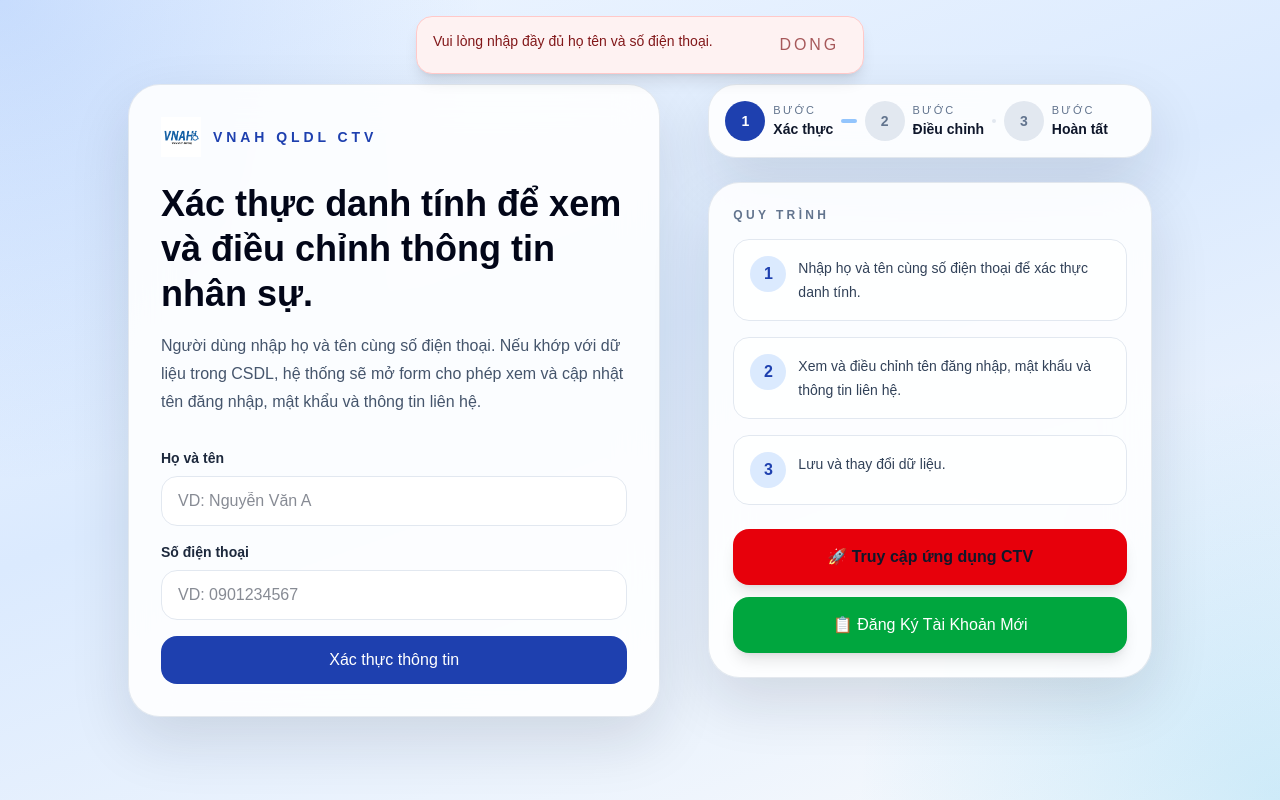
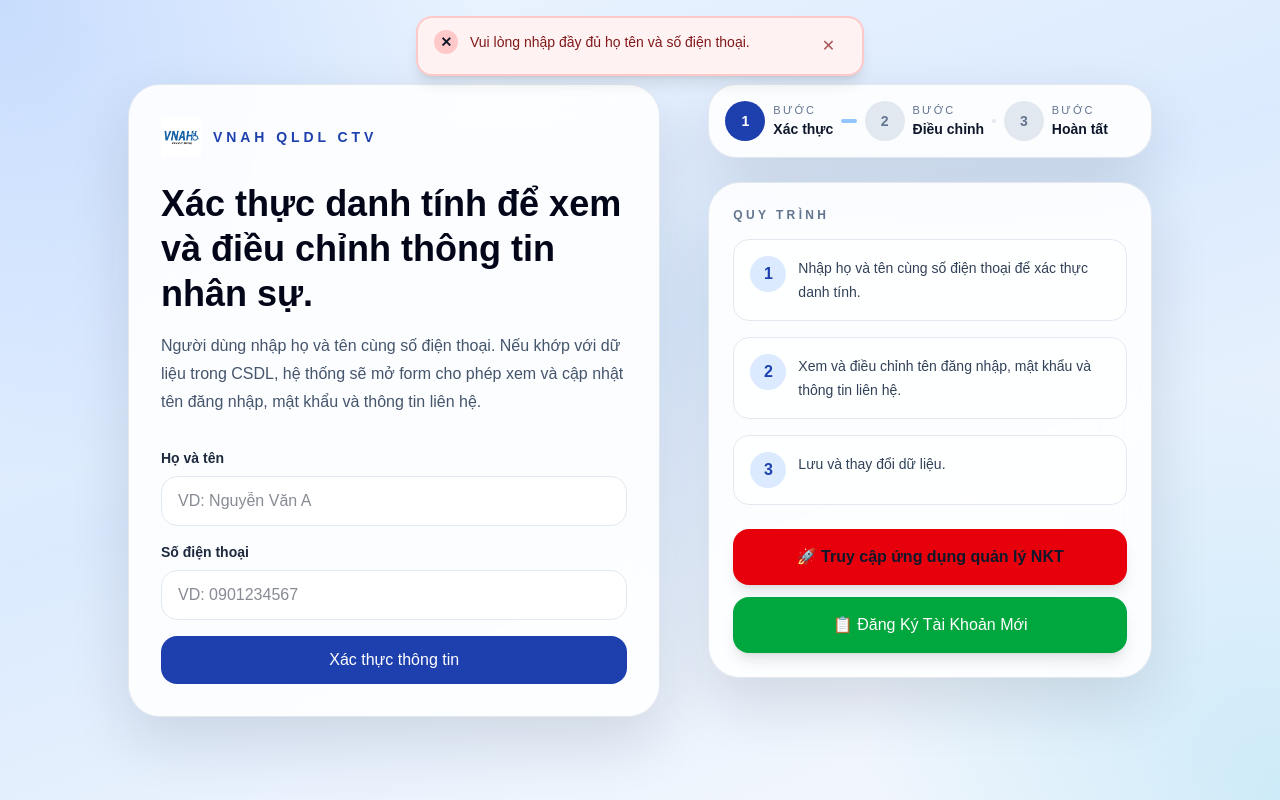
Before and after one commit to KayceChung/VNAH-CTV, a Next.js app: page / in a window 1280 px wide. Both pictures are taken after a click on the button "Xác thực thông tin". Built offline with nearby package versions, Linux system fonts and the light colour scheme; no server answers.

Commit message:
Update button text and improve toast notifications

```diff
--- a/app/page.tsx
+++ b/app/page.tsx
@@ -38,7 +38,7 @@ export default function HomePage() {
         <div className="grid gap-12 lg:grid-cols-[1.2fr_1fr]">
           <section className="glass-card rounded-[32px] p-6 sm:p-8 page-fade">
             <div className="mb-6 flex items-center gap-3">
-              <img src="/logo.png" alt="VNAH Logo" className="h-10 shrink-0 object-contain" />
+              <img src="/logo.png?v=1" alt="VNAH Logo" width="40" height="40" className="h-10 w-10 shrink-0 object-contain" />
               <p className="text-sm font-semibold uppercase tracking-[0.28em] text-[#1E40AF]">VNAH QLDL CTV</p>
             </div>
             <h1 className="mt-3 max-w-lg text-3xl font-bold leading-tight text-slate-950 sm:text-4xl">
@@ -179,7 +179,7 @@ export default function HomePage() {
                 rel="noopener noreferrer"
                 className="mt-6 flex w-full items-center justify-center rounded-2xl bg-red-600 px-4 py-4 text-base font-bold text-white shadow-lg transition hover:bg-red-700 hover:shadow-xl"
               >
-                🚀 Truy cập ứng dụng CTV
+                🚀 Truy cập ứng dụng quản lý NKT
               </a>
 
               <button
--- a/components/Toast.tsx
+++ b/components/Toast.tsx
@@ -1,4 +1,6 @@
 "use client";
+
+import { useEffect, useState } from "react";
 
 type ToastItem = {
   id: string;
@@ -6,10 +8,34 @@ type ToastItem = {
   tone: "success" | "error" | "info";
 };
 
-const toneClasses: Record<ToastItem["tone"], string> = {
-  success: "border-emerald-200 bg-emerald-50 text-emerald-900",
-  error: "border-red-200 bg-red-50 text-red-900",
-  info: "border-blue-200 bg-blue-50 text-blue-900",
+const toneConfig: Record<ToastItem["tone"], { bg: string; border: string; icon: string }> = {
+  success: {
+    bg: "bg-emerald-50",
+    border: "border-emerald-200",
+    icon: "✓",
+  },
+  error: {
+    bg: "bg-red-50",
+    border: "border-red-200",
+    icon: "✕",
+  },
+  info: {
+    bg: "bg-blue-50",
+    border: "border-blue-200",
+    icon: "ℹ",
+  },
+};
+
+const toneTextConfig: Record<ToastItem["tone"], string> = {
+  success: "text-emerald-900",
+  error: "text-red-900",
+  info: "text-blue-900",
+};
+
+const toneIconBgConfig: Record<ToastItem["tone"], string> = {
+  success: "bg-emerald-200",
+  error: "bg-red-200",
+  info: "bg-blue-200",
 };
 
 export function ToastViewport({
@@ -23,21 +49,66 @@ export function ToastViewport({
     <div className="pointer-events-none fixed inset-x-0 top-4 z-50 flex justify-center px-4">
       <div className="flex w-full max-w-md flex-col gap-3">
         {toasts.map((toast) => (
-          <div
+          <ToastItem
             key={toast.id}
-            className={`pointer-events-auto flex items-start justify-between gap-3 rounded-2xl border px-4 py-3 shadow-lg ${toneClasses[toast.tone]}`}
-          >
-            <p className="text-sm font-medium leading-6">{toast.message}</p>
-            <button
-              type="button"
-              onClick={() => onDismiss(toast.id)}
-              className="rounded-full px-2 py-1 text-xs font-semibold uppercase tracking-[0.18em] opacity-70 transition hover:opacity-100"
-            >
-              Dong
-            </button>
-          </div>
+            toast={toast}
+            onDismiss={() => onDismiss(toast.id)}
+          />
         ))}
       </div>
     </div>
   );
 }
+
+function ToastItem({
+  toast,
+  onDismiss,
+}: {
+  toast: ToastItem;
+  onDismiss: () => void;
+}) {
+  const [isVisible, setIsVisible] = useState(true);
+
+  useEffect(() => {
+    const timer = setTimeout(() => {
+      setIsVisible(false);
+      setTimeout(onDismiss, 300);
+    }, 5000);
+
+    return () => clearTimeout(timer);
+  }, [onDismiss]);
+
+  const config = toneConfig[toast.tone];
+  const textColor = toneTextConfig[toast.tone];
+  const iconBgColor = toneIconBgConfig[toast.tone];
+
+  return (
+    <div
+      className={`pointer-events-auto transform transition-all duration-300 ${
+        isVisible
+          ? "translate-x-0 opacity-100"
+          : "translate-x-full opacity-0"
+      }`}
+    >
+      <div
+        className={`flex items-start gap-3 rounded-2xl border-2 ${config.border} ${config.bg} px-4 py-3 shadow-lg backdrop-blur-sm`}
+      >
+        <div
+          className={`flex h-6 w-6 shrink-0 items-center justify-center rounded-full font-bold text-sm ${iconBgColor}`}
+        >
+          {config.icon}
+        </div>
+        <p className={`flex-1 text-sm font-medium leading-6 ${textColor}`}>
+          {toast.message}
+        </p>
+        <button
+          type="button"
+          onClick={onDismiss}
+          className={`shrink-0 rounded-full px-2 py-1 text-xs font-semibold uppercase tracking-[0.18em] transition hover:opacity-100 ${textColor} opacity-70`}
+        >
+          ✕
+        </button>
+      </div>
+    </div>
+  );
+}
```
